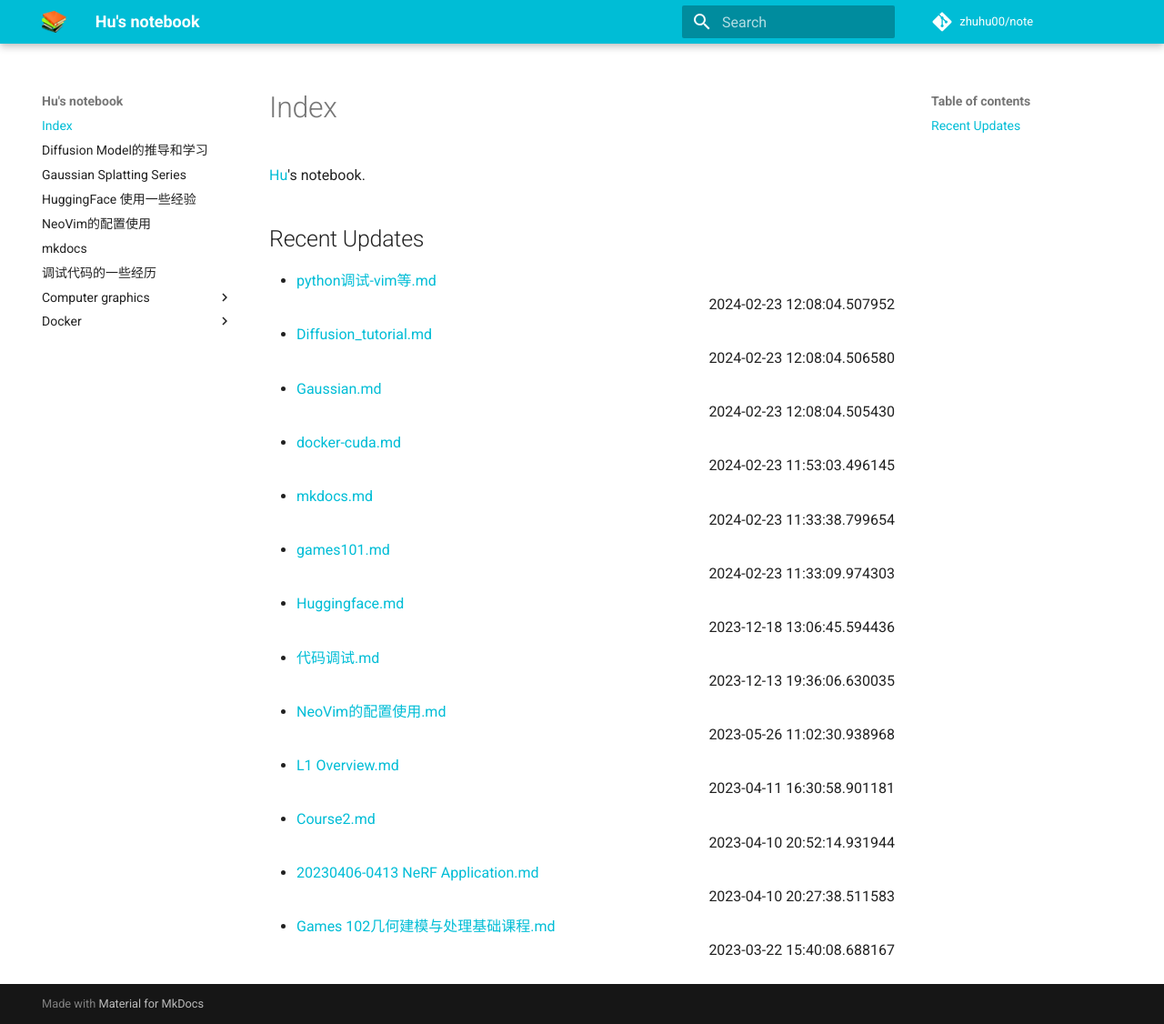
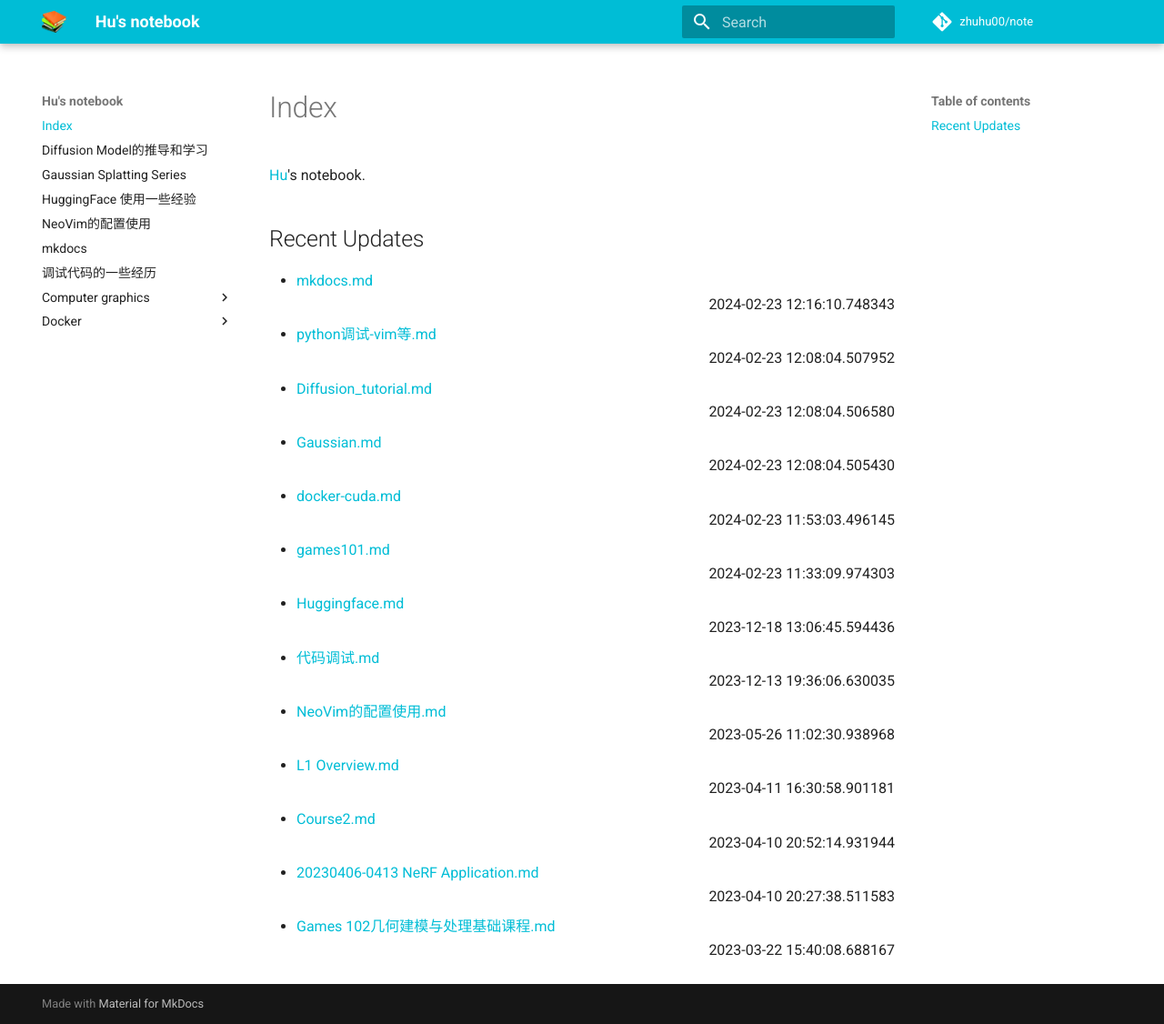
Before and after one commit to zhuhu00/note, an MkDocs documentation site: the page built from docs/index.md, in a window 1280 px wide and 1126 px high. Shown: the whole window at 91% size. Built offline with MkDocs 1.6.1 and Material for MkDocs 9.7.7, drawn with Linux system fonts in a browser that asks for light colours; comment, search, counter and statistics services are not loaded.

Commit message:
update recent

```diff
--- a/docs/index.md
+++ b/docs/index.md
@@ -4,11 +4,11 @@
 [Hu](https://zhuhu00.top/)'s notebook.
 
 ## Recent Updates
+- [mkdocs.md](mkdocs/) <div style="text-align: right">2024-02-23 12:16:10.748343</div>
 - [python调试-vim等.md](computer graphics/games102/python调试-vim等/) <div style="text-align: right">2024-02-23 12:08:04.507952</div>
 - [Diffusion_tutorial.md](Diffusion_tutorial/) <div style="text-align: right">2024-02-23 12:08:04.506580</div>
 - [Gaussian.md](Gaussian/) <div style="text-align: right">2024-02-23 12:08:04.505430</div>
 - [docker-cuda.md](docker/docker-cuda/) <div style="text-align: right">2024-02-23 11:53:03.496145</div>
-- [mkdocs.md](mkdocs/) <div style="text-align: right">2024-02-23 11:33:38.799654</div>
 - [games101.md](computer graphics/games101/) <div style="text-align: right">2024-02-23 11:33:09.974303</div>
 - [Huggingface.md](Huggingface/) <div style="text-align: right">2023-12-18 13:06:45.594436</div>
 - [代码调试.md](代码调试/) <div style="text-align: right">2023-12-13 19:36:06.630035</div>
```
